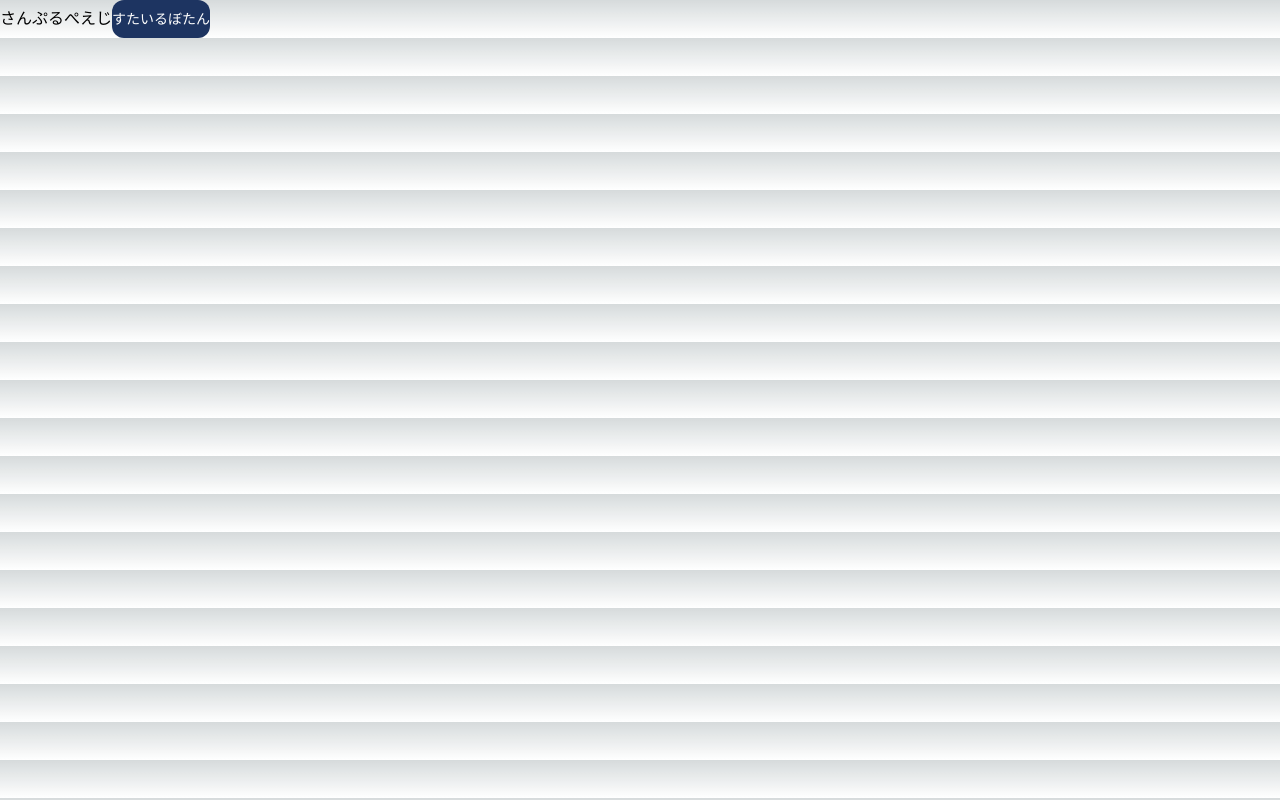
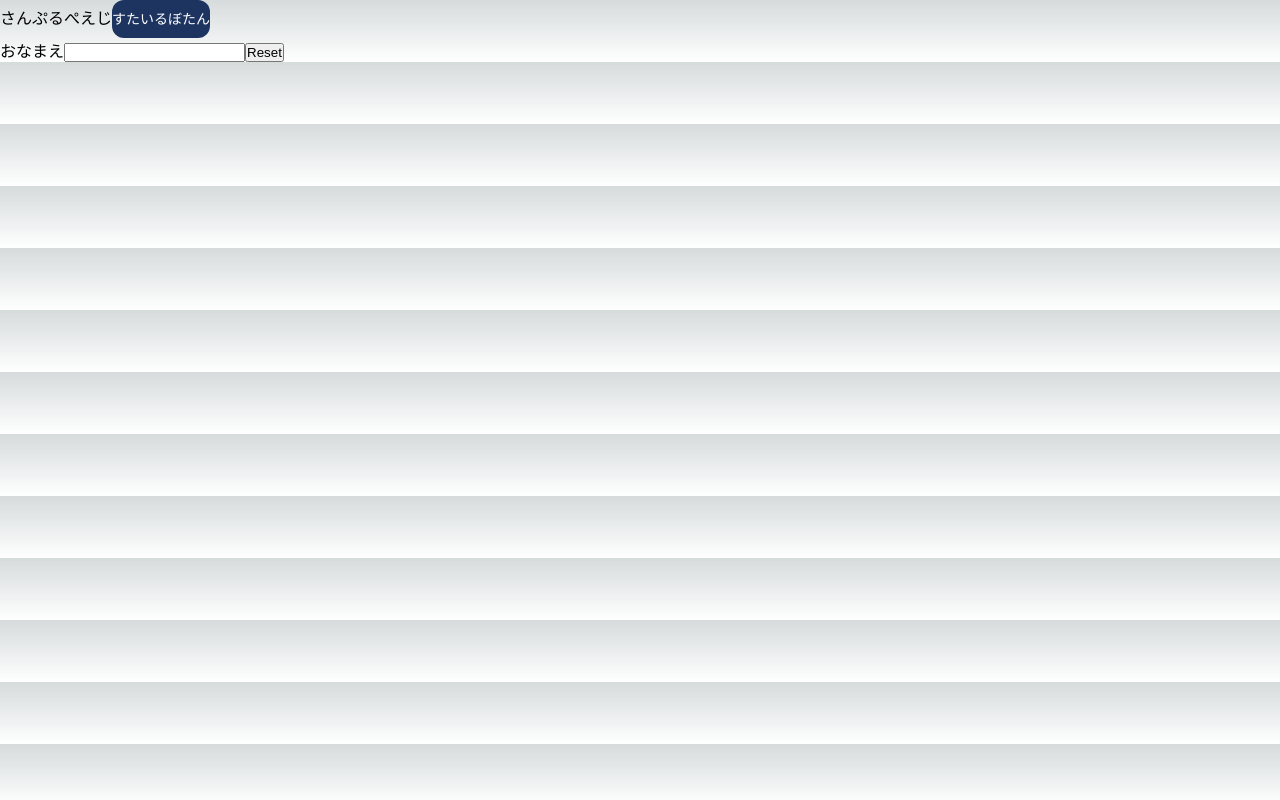
Before and after one commit to poc-sleepy/next-sample, a Next.js app: page /sample in a window 1280 px wide. Built offline with nearby package versions, Linux system fonts and the light colour scheme.

Commit message:
✨ テスト用のコンポーネント作成

```diff
--- /dev/null
+++ b/components/Input/index.tsx
@@ -0,0 +1,26 @@
+import React, { useState } from 'react';
+
+type InputProps = JSX.IntrinsicElements['input'] & {
+  label: string;
+};
+
+export const Input = (props: InputProps) => {
+  const { label, ...rest } = props;
+  const [text, setText] = useState('');
+
+  const onInputChange = (e: React.ChangeEvent<HTMLInputElement>) => {
+    setText(e.target.value);
+  };
+
+  const resetInputField = () => {
+    setText('');
+  };
+
+  return (
+    <div>
+      <label htmlFor="{props.id}">{label}</label>
+      <input {...rest} type="text" value={text} onChange={onInputChange} />
+      <button onClick={resetInputField}>Reset</button>
+    </div>
+  );
+};
--- a/pages/sample.tsx
+++ b/pages/sample.tsx
@@ -1,3 +1,4 @@
+import { Input } from '@/components/Input';
 import { StyledButton } from '@/components/StyledButton';
 
 const Sample = () => {
@@ -5,6 +6,7 @@ const Sample = () => {
     <>
       <span>さんぷるぺえじ</span>
       <StyledButton variant="primary">すたいるぼたん</StyledButton>
+      <Input label="おなまえ" />
     </>
   );
 };
```
